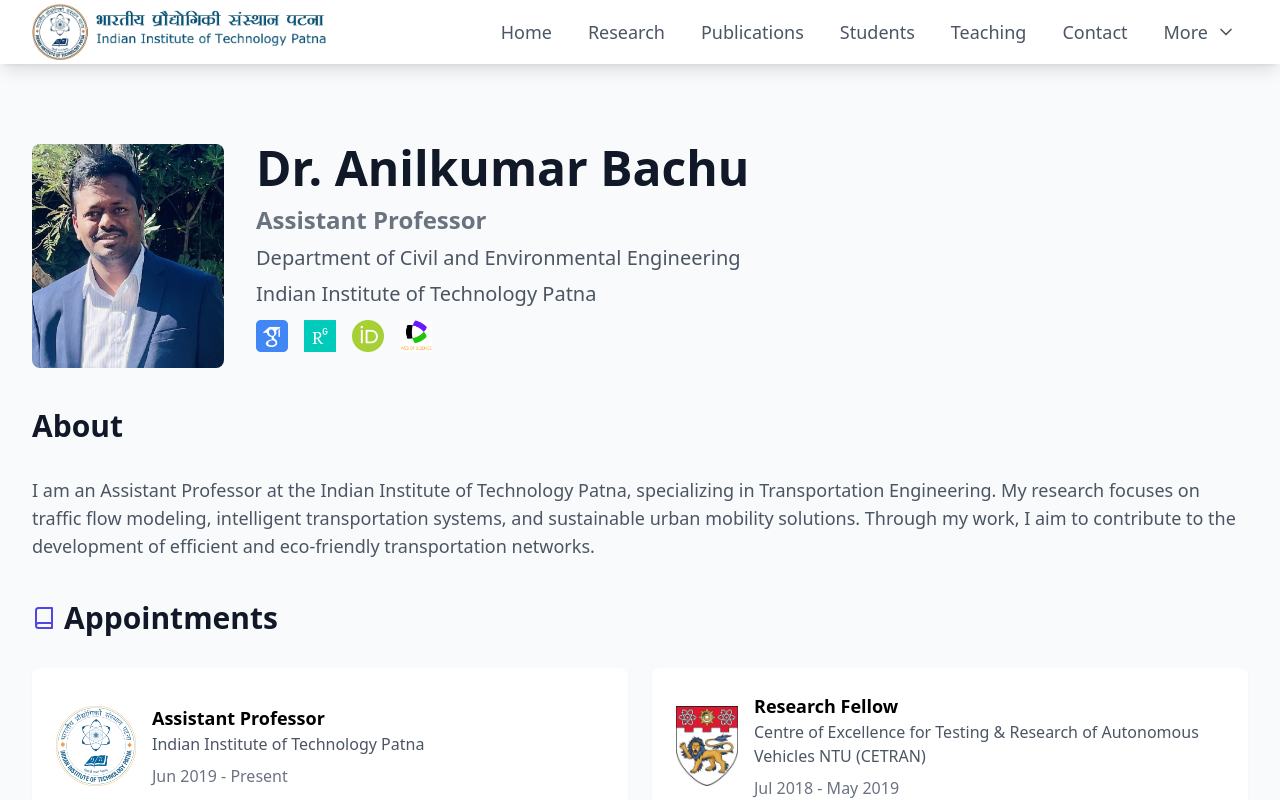
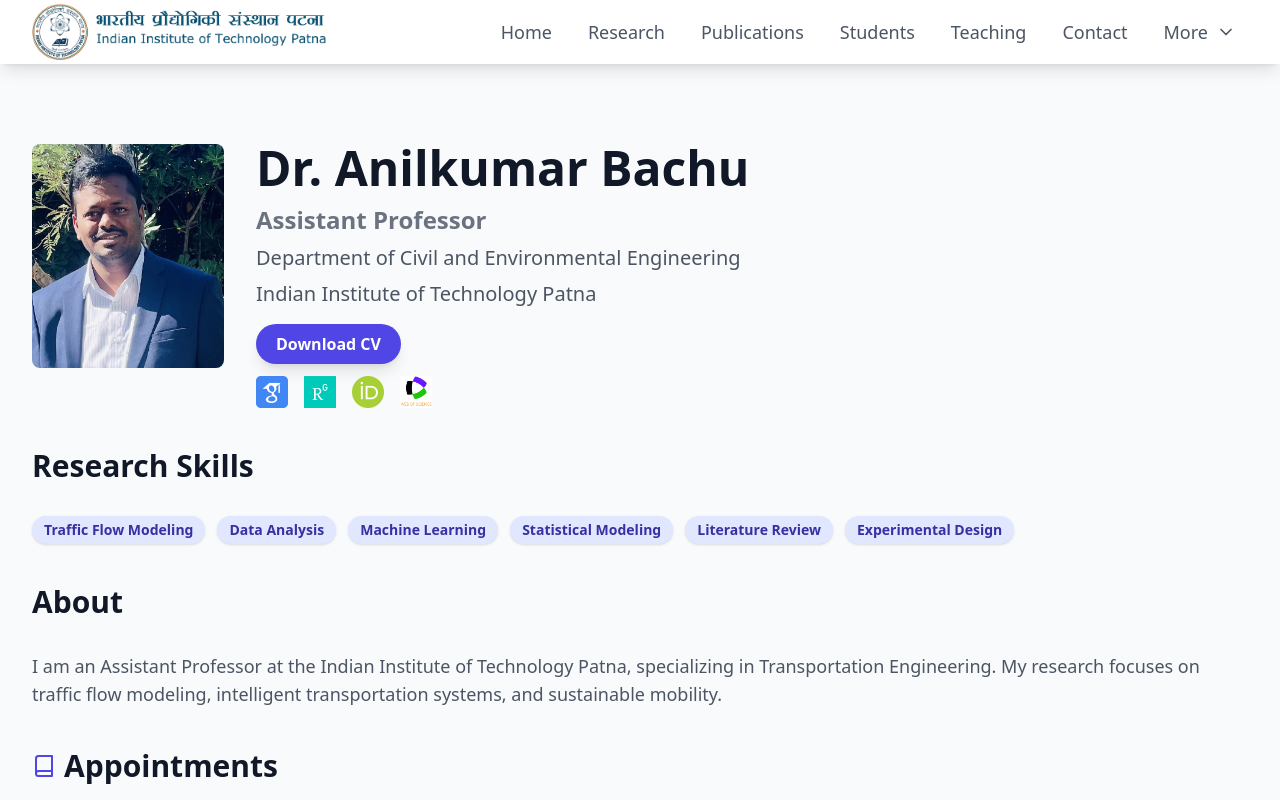
Before and after one commit to anil5472/portfolio, a React (Vite) app: page / in a window 1280 px wide. Shown: the top 800 px of the page. Built offline with nearby package versions, Linux system fonts and the light colour scheme.

Commit message:
Update Home.tsx

```diff
--- a/src/pages/Home.tsx
+++ b/src/pages/Home.tsx
@@ -1,4 +1,4 @@
-import React from "react";
+import React, { useState } from "react";
 import { Book } from "lucide-react";
 import biet from "../assets/biet.png";
 import iitp from "../assets/iitp-logo.png";
@@ -16,7 +16,7 @@
   title: "Assistant Professor",
   department: "Department of Civil and Environmental Engineering",
   department1: "Indian Institute of Technology Patna",
-  about: `I am an Assistant Professor at the Indian Institute of Technology Patna, specializing in Transportation Engineering. My research focuses on traffic flow modeling, intelligent transportation systems, and sustainable urban mobility solutions. Through my work, I aim to contribute to the development of efficient and eco-friendly transportation networks.`,
+  about: `I am an Assistant Professor at the Indian Institute of Technology Patna, specializing in Transportation Engineering. My research focuses on traffic flow modeling, intelligent transportation systems, and sustainable mobility.`
 };
 
 const appointments = [
@@ -64,16 +64,39 @@
   },
 ];
 
+const researchSkills = [
+  "Traffic Flow Modeling",
+  "Data Analysis",
+  "Machine Learning",
+  "Statistical Modeling",
+  "Literature Review",
+  "Experimental Design",
+];
+
 function Home() {
+  const [showTooltip, setShowTooltip] = useState(false);
+
   return (
     <section className="py-20 px-4 sm:px-6 lg:px-8">
       <div className="max-w-7xl mx-auto">
         <div className="flex flex-col md:flex-row items-center md:items-start text-center md:text-left">
-          <img
-            src={anil1}
-            alt="Profile of Dr. Anilkumar Bachu"
-            className="w-48 h-56 rounded-lg mb-8 md:mb-0 md:mr-8 object-cover"
-          />
+          <div className="relative">
+            <img
+              src={anil1}
+              alt="Profile of Dr. Anilkumar Bachu"
+              className="w-48 h-56 rounded-lg mb-8 md:mb-0 md:mr-8 object-cover transition-shadow duration-300 hover:shadow-2xl cursor-pointer"
+              onMouseEnter={() => setShowTooltip(true)}
+              onMouseLeave={() => setShowTooltip(false)}
+            />
+            {showTooltip && (
+              <div
+                className="absolute left-1/2 z-10 -bottom-10 transform -translate-x-1/2 bg-gray-900 text-white px-4 py-2 rounded-lg shadow-lg text-sm"
+                style={{ whiteSpace: "nowrap" }}
+              >
+                👋 Hi! This is Dr. Anilkumar Bachu
+              </div>
+            )}
+          </div>
           <div>
             <h1 className="text-4xl font-bold text-gray-900 sm:text-5xl">
               {profile.name}
@@ -87,6 +110,16 @@
             <p className="mt-2 text-xl font-medium text-gray-600">
               {profile.department1}
             </p>
+            {/* Download CV Button */}
+            <div className="flex justify-center md:justify-start mt-4">
+              <a href="/cv.pdf" download>
+                <button
+                  className="px-5 py-2 bg-indigo-600 text-white rounded-full font-semibold shadow-lg hover:bg-indigo-700 transition-all"
+                >
+                  Download CV
+                </button>
+              </a>
+            </div>
             <div className="flex justify-center md:justify-start space-x-4 mt-3">
               <a
                 href="https://scholar.google.com/citations?user=mrw1V7YAAAAJ&hl=en"
@@ -119,6 +152,20 @@
             </div>
           </div>
         </div>
+
+        {/* Research Skills Section */}
+        <Section title="Research Skills">
+          <ul className="flex flex-wrap justify-center md:justify-start gap-3 mt-2">
+            {researchSkills.map((skill, idx) => (
+              <li
+                key={idx}
+                className="bg-indigo-100 text-indigo-800 px-3 py-1 rounded-full text-sm font-semibold shadow"
+              >
+                {skill}
+              </li>
+            ))}
+          </ul>
+        </Section>
 
         <Section title="About">
           <p className="text-lg text-gray-600">{profile.about}</p>
@@ -199,7 +246,7 @@
       >
         <img
           src={item.logo}
-          alt={`${item.institution} logo`}
+          alt={`${item.institution || item.university} logo`}
           className="h-[5rem] w-[5rem] mr-4"
         />
         <div>
```
